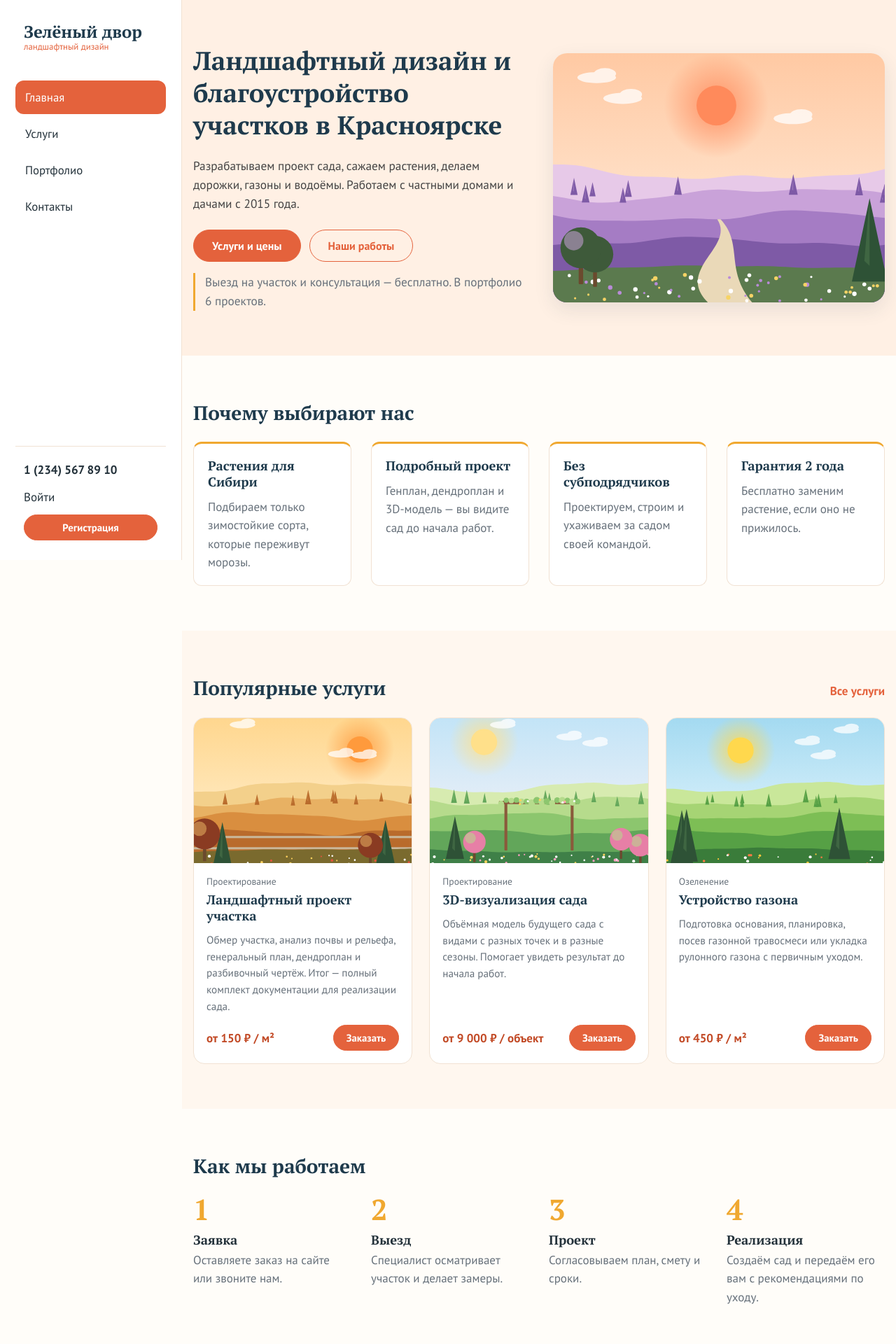
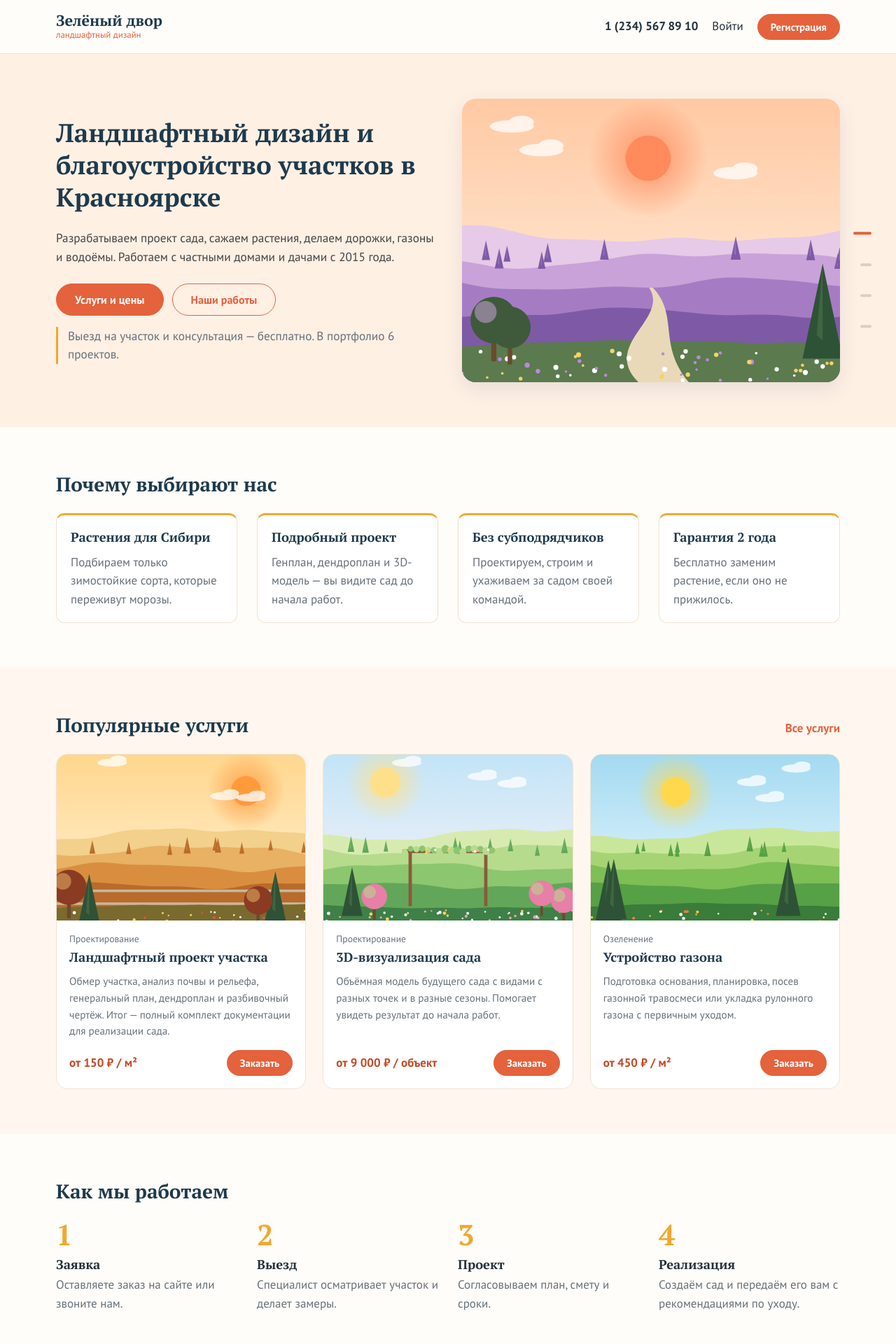
Before and after one commit to qweqwasddd/-, a PHP site: page /index.php in a window 1280 px wide. Shown: the top 1920 px of the page at 70% size. Run offline with PHP 8.4, Linux system fonts and the light colour scheme; data comes from the database, SQL or seed files in the repository.

Commit message:
Навигация по разделам в стиле чёрточек у правого края, раскрывается при наведении
Co-Authored-By: Claude Opus 5.5 <noreply@anthropic.com>
Claude-Session: https://claude.ai/code/session_01X373wPMy2uVfEiZjqFG3Hh

```diff
--- a/kursovaya-landshaft/landshaft/assets/css/style.css
+++ b/kursovaya-landshaft/landshaft/assets/css/style.css
@@ -207,18 +207,22 @@ img { max-width: 100%; display: block; }
 .footer a:hover { color: var(--clay); }
 
 @media (min-width: 901px) {
-    body { padding-left: 260px; }
-    .header { position: fixed; top: 0; bottom: 0; left: 0; width: 260px; border-bottom: 0; border-right: 1px solid var(--line); background: #fff; overflow-y: auto; }
-    .header--scrolled { box-shadow: none; }
-    .header__inner { width: auto; height: 100%; margin: 0; padding: 32px 22px 28px; flex-direction: column; align-items: stretch; }
-    .logo { font-size: 1.5rem; padding: 0 12px; }
-    .nav { flex: 1; flex-direction: column; align-items: stretch; justify-content: space-between; margin: 40px 0 0; }
-    .nav__menu { flex-direction: column; align-items: stretch; gap: 4px; }
-    .nav__menu a { display: block; padding: 11px 14px !important; border-radius: 12px; background-image: none !important; font-size: 1.05rem; transition: background-color .2s, color .2s, padding-left .2s; }
-    .nav__menu a:hover { background-color: var(--green-light); padding-left: 20px !important; }
-    .nav__menu a.active { background-color: var(--green); color: #fff !important; }
-    .nav__actions { flex-direction: column; align-items: stretch; gap: 10px; padding: 20px 12px 0; border-top: 1px solid var(--line); }
-    .nav__actions .btn { text-align: center; }
+    .container { width: min(1140px, 100% - 160px); }
+    .nav { justify-content: flex-end; }
+    .nav__menu {
+        position: fixed; right: 18px; top: 50%; transform: translateY(-50%); z-index: 20;
+        flex-direction: column; align-items: flex-end; gap: 0;
+        padding: 12px 10px; border: 1px solid transparent; border-radius: 22px;
+        transition: background-color .25s, box-shadow .25s, border-color .25s;
+    }
+    .nav__menu:hover, .nav__menu:focus-within { background-color: #fff; border-color: var(--line); box-shadow: var(--shadow); }
+    .nav__menu a { display: flex; align-items: center; justify-content: flex-end; gap: 18px; padding: 9px 6px !important; background-image: none !important; color: var(--muted) !important; white-space: nowrap; }
+    .nav__menu a::after { content: ''; flex: 0 0 auto; width: 16px; height: 4px; border-radius: 2px; background: #d9cfc4; transition: width .2s, background-color .2s; }
+    .nav__menu a:hover::after { background: var(--clay); }
+    .nav__menu a.active { color: var(--green) !important; }
+    .nav__menu a.active::after { width: 26px; background: var(--green); }
+    .nav__menu span { max-width: 0; opacity: 0; overflow: hidden; transition: max-width .3s, opacity .2s; }
+    .nav__menu:hover span, .nav__menu:focus-within span { max-width: 220px; opacity: 1; }
 }
 
 @keyframes fade-up { from { opacity: 0; transform: translateY(16px); } to { opacity: 1; transform: none; } }
--- a/kursovaya-landshaft/landshaft/includes/header.php
+++ b/kursovaya-landshaft/landshaft/includes/header.php
@@ -31,10 +31,10 @@ $menu = [
             <div class="nav__menu">
                 <?php foreach ($menu as $file => $label): ?>
                     <a href="<?= BASE_URL . $file ?>"
-                       class="<?= !$inAdmin && $current === $file ? 'active' : '' ?>"><?= $label ?></a>
+                       class="<?= !$inAdmin && $current === $file ? 'active' : '' ?>"><span><?= $label ?></span></a>
                 <?php endforeach; ?>
                 <?php if (is_admin()): ?>
-                    <a href="<?= BASE_URL ?>admin/index.php" class="<?= $inAdmin ? 'active' : '' ?>">Админ-панель</a>
+                    <a href="<?= BASE_URL ?>admin/index.php" class="<?= $inAdmin ? 'active' : '' ?>"><span>Админ-панель</span></a>
                 <?php endif; ?>
             </div>
 
```
Also changed, not shown: 2 other files.
